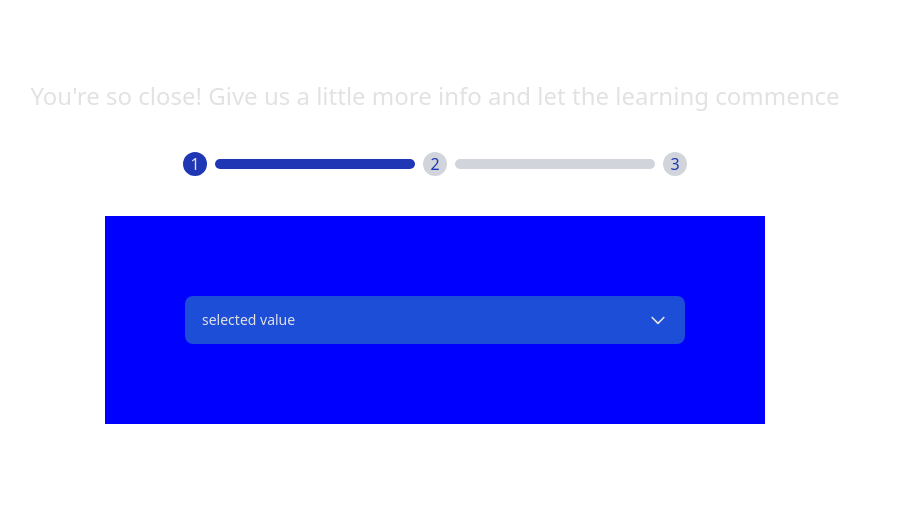
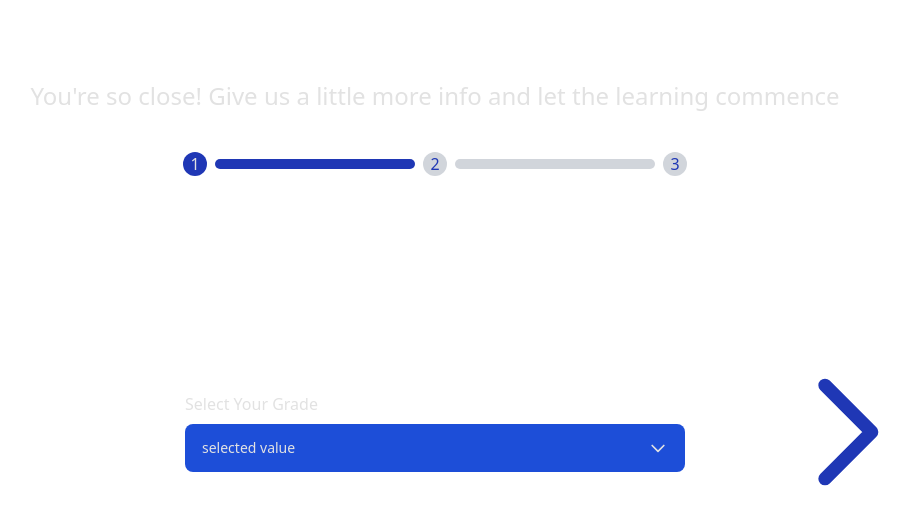
Before and after one commit to Hat52/Imtihan, a React (Vite) app in the folder client/: page /setup in a window 1280 px wide. Shown: the top 524 px of the page, without its empty margins (205-1115 px from the left). Built offline with nearby package versions, Linux system fonts and the light colour scheme.

Commit message:
Forms next and previous button added

```diff
--- a/client/src/components/Select.tsx
+++ b/client/src/components/Select.tsx
@@ -19,7 +19,7 @@ export default function Select({ options, handleChange, value }: ISelect) {
 	useOutSideClick(wrapperRef, setVisible);
 
 	return (
-		<>
+		<div className="relative">
 			<button
 				ref={wrapperRef}
 				id="dropdownDefaultButton"
@@ -62,6 +62,6 @@ export default function Select({ options, handleChange, value }: ISelect) {
 					))}
 				</ul>
 			</div>
-		</>
+		</div>
 	);
 }
--- a/client/src/pages/Setup.tsx
+++ b/client/src/pages/Setup.tsx
@@ -17,13 +17,40 @@ export default function Setup() {
 				You're so close! Give us a little more info and let the learning commence
 			</h3>
 			<Stepper steps={steps} className="" activeStep={activeStep} />
-			<div className=" bg-[blue] p-20">
-				<Select
-					options={options}
-					handleChange={(value) => console.log(value)}
-					value="selected value"
-				/>
+			<div className="flex items-center gap-20 min-h-[60%]">
+				<ArrowSvg className="w-40 invisible h-40 rotate-90 hover:animate-pulse" />
+				<div className="flex flex-col gap-2">
+					<h4 className="text-typography">Select Your Grade</h4>
+					<Select
+						options={options}
+						handleChange={(value) => console.log(value)}
+						value="selected value"
+					/>
+				</div>
+				<ArrowSvg className="w-40 h-40 -rotate-90 hover:animate-pulse" />
 			</div>
 		</div>
 	);
 }
+
+interface IArrowSvg {
+	className: string;
+}
+
+const ArrowSvg = ({ className }: IArrowSvg) => {
+	return (
+		<svg
+			className={className}
+			aria-hidden="true"
+			fill="none"
+			stroke="#1F37B5"
+			viewBox="0 0 24 24"
+			xmlns="http://www.w3.org/2000/svg">
+			<path
+				stroke-linecap="round"
+				stroke-linejoin="round"
+				stroke-width="2"
+				d="M19 9l-7 7-7-7"></path>
+		</svg>
+	);
+};
```
